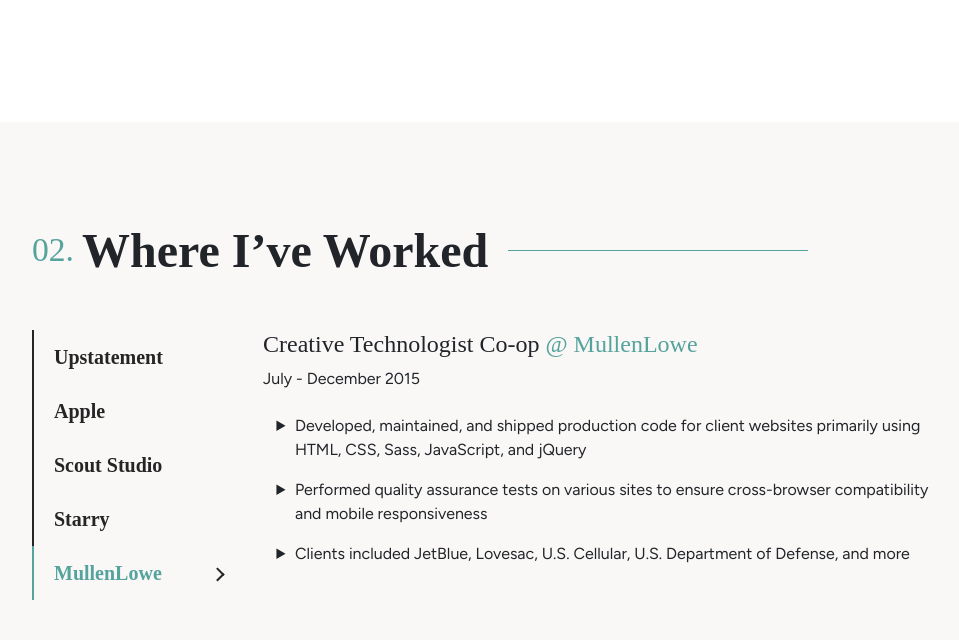
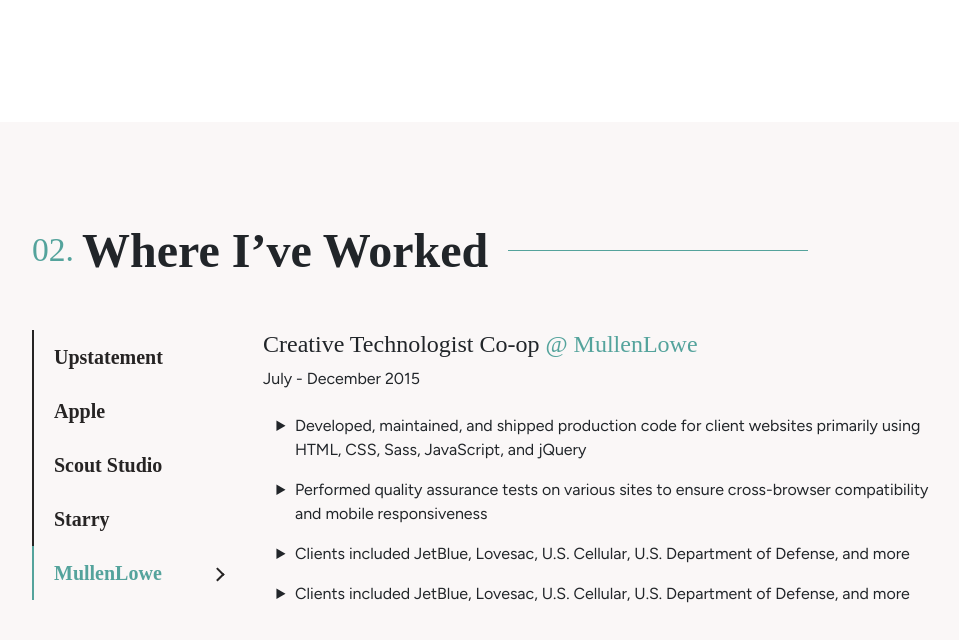
Before and after one commit to rakeshwebperfection-star/React-Website, a React (Vite) app: page / in a window 1280 px wide. Both pictures are taken after a click on the tab "MullenLowe". Shown: the part 1490-2130 px from the top of the page, without its empty margins (158-1117 px from the left). Built offline with nearby package versions, Linux system fonts and the light colour scheme; a web font is replaced by a local one.

Commit message:
update content

```diff
--- a/src/components/WorkSection.jsx
+++ b/src/components/WorkSection.jsx
@@ -67,6 +67,7 @@
                                 <li>Developed, maintained, and shipped production code for client websites primarily using HTML, CSS, Sass, JavaScript, and jQuery</li>
                                 <li>Performed quality assurance tests on various sites to ensure cross-browser compatibility and mobile responsiveness</li>
                                 <li>Clients included JetBlue, Lovesac, U.S. Cellular, U.S. Department of Defense, and more</li>
+                                <li>Clients included JetBlue, Lovesac, U.S. Cellular, U.S. Department of Defense, and more</li>
                             </ul>
                         </Tab.Pane>
                     </Tab.Content>
```
